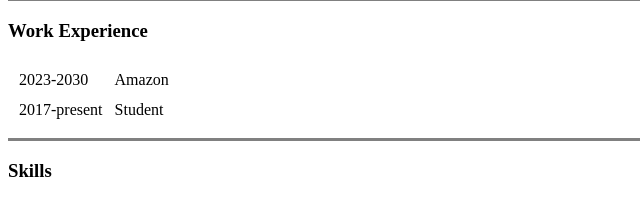
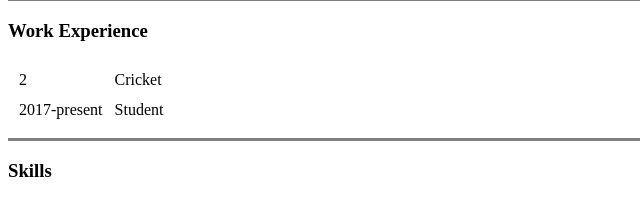
Before and after one commit to sangam65/cv, a plain HTML site: page index.html in a window 1280 px wide. Shown: the part 581-779 px from the top of the page, 0-640 px from the left. Drawn offline with Linux system fonts and the light colour scheme.

Commit message:
Update index.html

```diff
--- a/index.html
+++ b/index.html
@@ -36,8 +36,8 @@
   <table cellspacing="10">
 
     <tr>
-      <td>2023-2030  </td>
-      <td>Amazon</td>
+      <td>2  </td>
+      <td>Cricket</td>
     </tr>
     <tr>
       <td>
```
